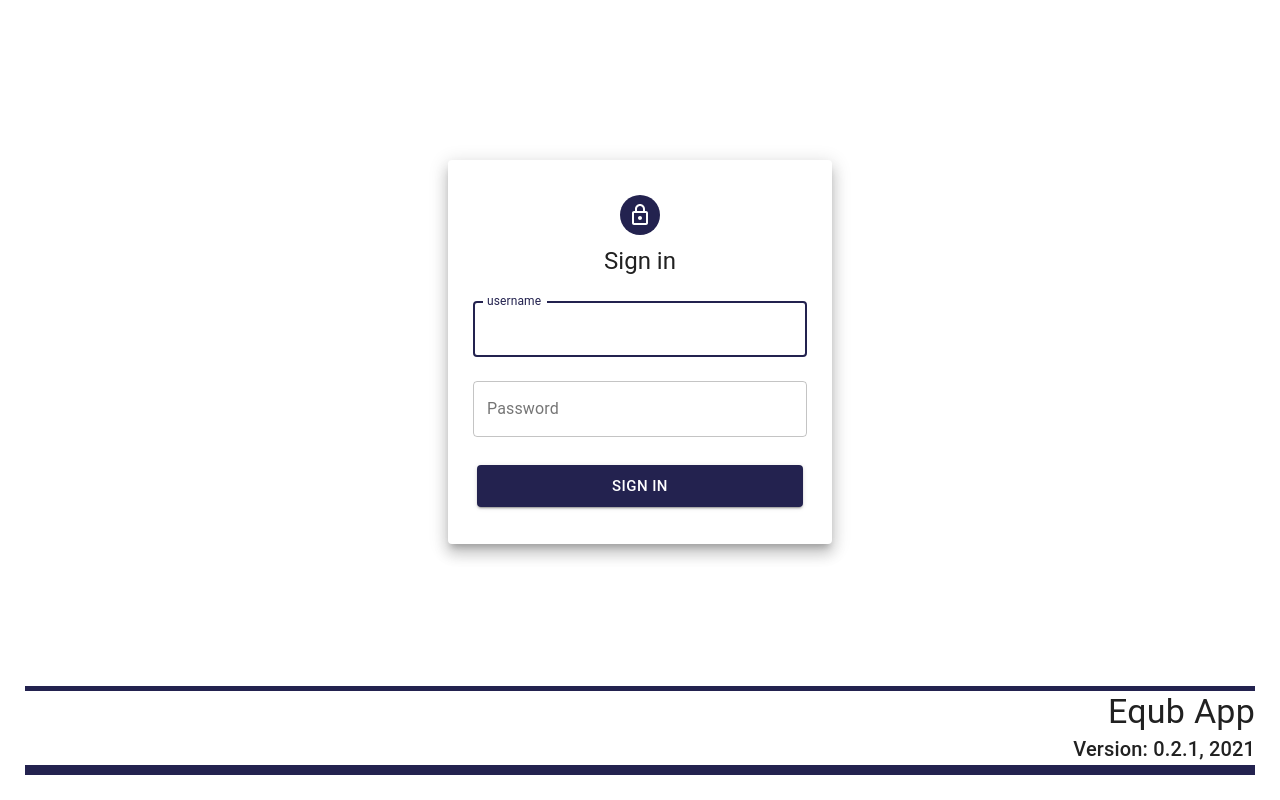
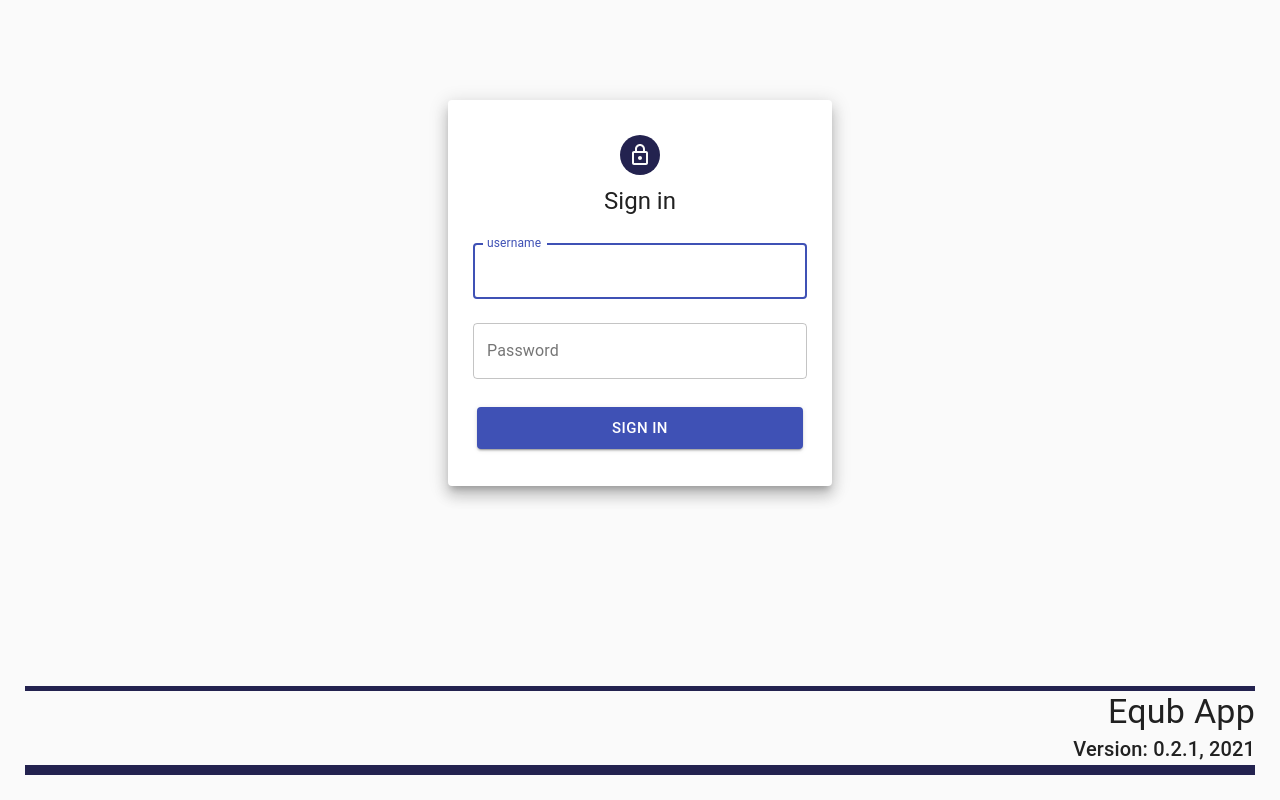
Before and after one commit to mikiyasegaye/equb, a React (Create React App) app: page /login#/login in a window 1280 px wide. Built offline with nearby package versions, Linux system fonts and the light colour scheme.

Commit message:
style(src/components/theme.js): apply theme for the entire app

```diff
--- a/src/App/App.js
+++ b/src/App/App.js
@@ -5,11 +5,12 @@ import {
   Redirect,
 } from "react-router-dom";
 import { CssBaseline } from "@material-ui/core";
-import { ThemeProvider } from "@material-ui/core/styles";
+import { ThemeProvider } from "@mui/material";
 import { theme } from "../components/theme";
 import Login from "../pages/login";
 import Dashboard from "../pages/dashboard";
 import Users from "../pages/users";
+import Equbs from "../pages/equbs";
 
 function App() {
   return (
@@ -19,6 +20,7 @@ function App() {
           <Route exact path="/login" component={Login} />
           <Route exact path="/dashboard" component={Dashboard} />
           <Route exact path="/users" component={Users} />
+          <Route exact path="/equbs" component={Equbs} />
           <Redirect exact from="/" to="/login" />
         </Switch>
       </Router>
--- a/src/components/Header.js
+++ b/src/components/Header.js
@@ -7,7 +7,7 @@ import {
   IconButton,
   Toolbar,
   Typography,
-} from "@material-ui/core";
+} from "@mui/material";
 import { withStyles } from "@material-ui/styles";
 import NotificationsIcon from "@mui/icons-material/Notifications";
 import LogoutIcon from "@mui/icons-material/Logout";
--- a/src/components/theme.js
+++ b/src/components/theme.js
@@ -1,4 +1,4 @@
-import { createTheme } from "@material-ui/core/styles";
+import { createTheme } from "@mui/material";
 
 export const theme = createTheme({
   palette: {
@@ -8,10 +8,6 @@ export const theme = createTheme({
     secondary: {
       main: "#445765",
     },
-    neutral: {
-      main: "#64748B",
-      contrastText: "#fff",
-    },
     error: {
       main: "#f00",
     },
--- a/src/pages/login.js
+++ b/src/pages/login.js
@@ -2,7 +2,7 @@ import * as React from "react";
 import { version } from "../../package.json";
 import Avatar from "@material-ui/core/Avatar";
 import FormControl from "@material-ui/core/FormControl";
-import { Alert } from "@mui/material";
+// import { Alert } from "@mui/material";
 import LockIcon from "@material-ui/icons/LockOutlined";
 import Paper from "@material-ui/core/Paper";
 import Typography from "@material-ui/core/Typography";
@@ -18,7 +18,7 @@ const useStyles = makeStyles((theme) => ({
     marginRight: "auto",
   },
   paper: {
-    marginTop: theme.spacing(20),
+    marginTop: 100,
     display: "flex",
     flexDirection: "column",
     alignItems: "center",
@@ -26,11 +26,11 @@ const useStyles = makeStyles((theme) => ({
   },
   avatar: {
     margin: "10px",
-    backgroundColor: theme.palette.primary.main,
+    backgroundColor: "#23224F",
   },
   form: {
     width: "100%",
-    marginTop: theme.spacing(),
+    marginTop: 10,
   },
   footer: {
     position: "fixed",
```
